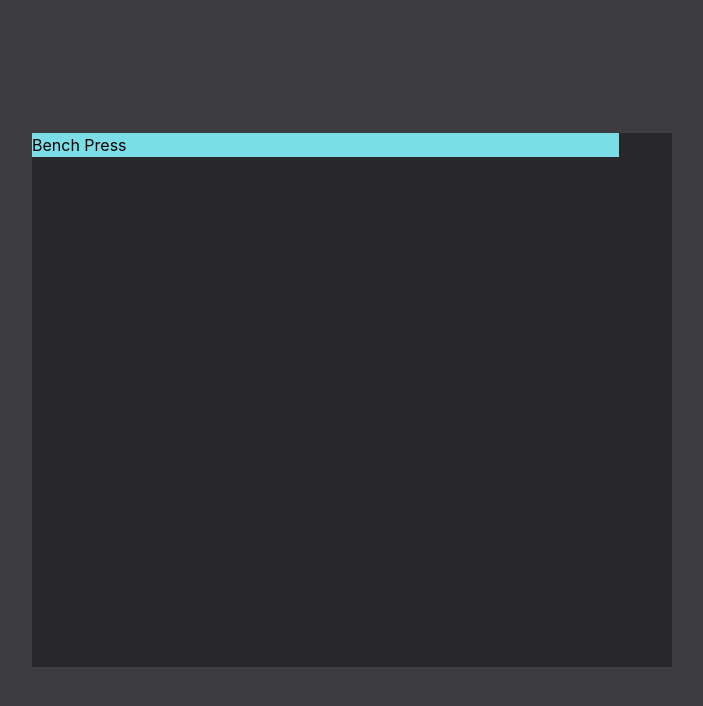
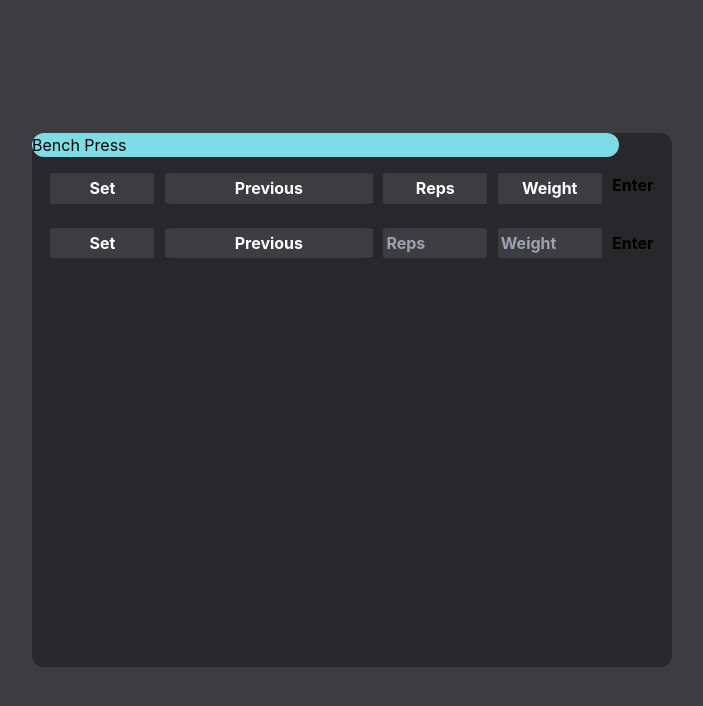
Before and after one commit to dyllenf/gym-, a React (Create React App) app: page /tracking in a window 1280 px wide. Shown: the top 706 px of the page, without its empty margins (288-991 px from the left). Built offline with nearby package versions, Linux system fonts and the light colour scheme.

Commit message:
new changes

```diff
--- a/src/Components/Exercise/Exercise.jsx
+++ b/src/Components/Exercise/Exercise.jsx
@@ -1,13 +1,32 @@
-"use client"
-
-import { useState } from 'react';
+import React, { useState } from 'react';
+import Set from "../Set/Set";
 import "./styles.css"
 
-export default function Exercise({exerciseName}){
+export default function Exercise( {exerciseName}) {
+  const [sets, setSets] = useState([]);
 
+  const addSet = (newSet) => {
+    setSets([...sets, newSet]);
+  };
     return (
-        <div className="exercise-container w-1/2 h-2/3 ">
-            <div className="exercise-name w-11/12">{exerciseName}</div>
+        <div className="exercise-container rounded-xl w-1/2 h-2/3 ">
+            <div className="exercise-name w-11/12 rounded-xl">{exerciseName}</div>
+            <div className="p-2 mt-2 flex justify-evenly w-full font-bold text-center">
+                <div className="headers w-1/6">Set</div>
+                <div className="headers w-1/3">Previous</div>
+                <div className='headers w-1/6'>Reps</div>
+                <div className='headers w-1/6'>Weight</div>
+                <div>Enter</div>
+            </div>
+            {sets.map((set, index) => (
+        <div key={index}>
+          <div>Set {index + 1}</div>
+          <div>{set.reps}</div>
+          <div>{set.weight}</div>
+        </div>
+      ))}
+      <Set onEnter={addSet} />
+
         </div>
     );
 
--- a/src/Components/Exercise/styles.css
+++ b/src/Components/Exercise/styles.css
@@ -5,3 +5,11 @@
 .exercise-name{
     background-color: #7BDEE7;
 }
+
+.headers{
+
+    background-color: #3D3D41;
+    color: white;
+    padding: .5%;
+    border-radius: 5%;
+}
--- /dev/null
+++ b/src/Components/Set/Set.jsx
@@ -0,0 +1,35 @@
+import React, { useState } from 'react';
+
+export default function Set({ onEnter }) {
+  const [reps, setReps] = useState('');
+  const [weight, setWeight] = useState('');
+
+  const handleSubmit = (event) => {
+    event.preventDefault();
+    onEnter({ reps, weight });
+    setReps('');
+    setWeight('');
+  };
+
+  return (
+    <form className="p-2 mt-2 flex justify-evenly w-full font-bold text-center " onSubmit={handleSubmit}>
+      <div className="headers w-1/6">Set</div>
+      <div className="headers w-1/3">Previous</div>
+      <input
+        className="headers w-1/6"
+        type="number"
+        placeholder="Reps"
+        value={reps}
+        onChange={(e) => setReps(e.target.value)}
+      />
+      <input
+        className='headers w-1/6'
+        type="number"
+        placeholder="Weight"
+        value={weight}
+        onChange={(e) => setWeight(e.target.value)}
+      />
+      <button type="submit">Enter</button>
+    </form>
+  );
+}
--- /dev/null
+++ b/src/Components/Set/styles.css
@@ -0,0 +1,7 @@
+.headers{
+
+    background-color: #3D3D41;
+    color: white;
+    padding: .5%;
+    border-radius: 5%;
+}
```
